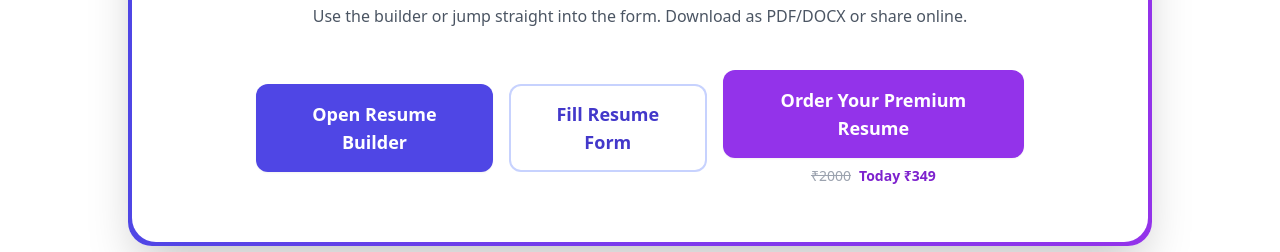
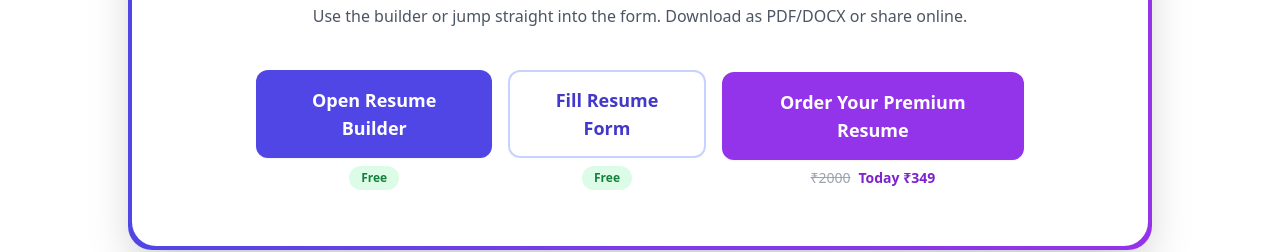
Before and after one commit to Dharmendra20009/viziopath-app, a React (Vite) app: page /services in a window 1280 px wide. Shown: the part 474-726 px from the top of the page. Built offline with nearby package versions, Linux system fonts and the light colour scheme; no server answers.

Commit message:
changing for marketing

```diff
--- a/index.html
+++ b/index.html
@@ -70,7 +70,7 @@
         "areaServed": "IN",
         "availableLanguage": "en"
       }],
-      "description": "Viziopath offers premium internships, skill development programs, and career opportunities for students and professionals."
+      "description": "Meet Viziopath — your personal career assistant that helps you build winning resumes, land top internships, and prepare for interviews with confidence. Join a community of students and professionals from 187+ universities shaping their future with Viziopath."
     }
     </script>
 
@@ -80,7 +80,7 @@
       "@type": "WebSite",
       "url": "https://viziopath.info/",
       "name": "Viziopath",
-      "description": "Internships, Skill Development & Career Opportunities",
+      "description": "Empowering students and professionals with internships, skill development, and guided career success.",
       "potentialAction": {
         "@type": "SearchAction",
         "target": "https://viziopath.info/search?q={search_term_string}",
--- a/src/App.tsx
+++ b/src/App.tsx
@@ -37,6 +37,7 @@ function App() {
             <Route path="/contact" element={<Contact />} />
             <Route path="/login" element={<Login />} />
             <Route path="/signup" element={<Signup />} />
+            {/* <Route path="/ai-assistant" element={<AIAssistant />} /> */}
           </Routes>
         </main>
         <Footer />   {/* Always shows */}
--- a/src/components/Header.tsx
+++ b/src/components/Header.tsx
@@ -14,6 +14,7 @@ const Header = () => {
     { name: 'Courses & Trainings', href: '/speakers' },
     { name: 'Resume Builder', href: '/services' },
     { name: 'Contact Us', href: '/contact' },
+    // { name: 'AI Assistant', href: '/ai-assistant' }, // Remove or comment this line
   ];
 
   return (
--- a/src/pages/ResumeBuilder.tsx
+++ b/src/pages/ResumeBuilder.tsx
@@ -61,14 +61,35 @@ const ResumeBuilder: React.FC = () => {
                   Use the builder or jump straight into the form. Download as PDF/DOCX or share online.
                 </p>
                 <div className="mt-8 flex flex-col items-center gap-4 sm:mt-10 sm:flex-row sm:justify-center">
-                  <a href="https://www.careerhubs.info/resume-builder" target="_blank" rel="noopener noreferrer" className="inline-flex items-center justify-center rounded-xl bg-indigo-600 px-6 py-4 text-base font-semibold text-white shadow-sm transition-colors hover:bg-indigo-500 sm:text-lg">
-                    Open Resume Builder
-                  </a>
-                  <a href="https://www.careerhubs.info/resume-form" target="_blank" rel="noopener noreferrer" className="inline-flex items-center justify-center rounded-xl px-6 py-4 text-base font-semibold text-indigo-700 ring-2 ring-inset ring-indigo-200 transition-colors hover:bg-indigo-50 sm:text-lg">
-                    Fill Resume Form
-                  </a>
                   <div className="flex flex-col items-center">
-                    <a href="https://docs.google.com/forms/d/e/1FAIpQLSfGE3mcREhM0VatrbUXHupROarHAPa7Pp6YO3hXCHUPuoeGpQ/viewform?usp=header" target="_blank" rel="noopener noreferrer" className="inline-flex items-center justify-center rounded-xl bg-purple-600 px-6 py-4 text-base font-semibold text-white shadow-sm transition-colors hover:bg-purple-500 sm:text-lg">
+                    <a
+                      href="https://www.careerhubs.info/resume-builder"
+                      target="_blank"
+                      rel="noopener noreferrer"
+                      className="inline-flex items-center justify-center rounded-xl bg-indigo-600 px-6 py-4 text-base font-semibold text-white shadow-sm transition-colors hover:bg-indigo-500 sm:text-lg"
+                    >
+                      Open Resume Builder
+                    </a>
+                    <span className="mt-2 px-3 py-1 rounded-full bg-green-100 text-green-700 text-xs font-bold">Free</span>
+                  </div>
+                  <div className="flex flex-col items-center">
+                    <a
+                      href="https://www.careerhubs.info/resume-form"
+                      target="_blank"
+                      rel="noopener noreferrer"
+                      className="inline-flex items-center justify-center rounded-xl px-6 py-4 text-base font-semibold text-indigo-700 ring-2 ring-inset ring-indigo-200 transition-colors hover:bg-indigo-50 sm:text-lg"
+                    >
+                      Fill Resume Form
+                    </a>
+                    <span className="mt-2 px-3 py-1 rounded-full bg-green-100 text-green-700 text-xs font-bold">Free</span>
+                  </div>
+                  <div className="flex flex-col items-center">
+                    <a
+                      href="https://docs.google.com/forms/d/e/1FAIpQLSfGE3mcREhM0VatrbUXHupROarHAPa7Pp6YO3hXCHUPuoeGpQ/viewform?usp=header"
+                      target="_blank"
+                      rel="noopener noreferrer"
+                      className="inline-flex items-center justify-center rounded-xl bg-purple-600 px-6 py-4 text-base font-semibold text-white shadow-sm transition-colors hover:bg-purple-500 sm:text-lg"
+                    >
                       Order Your Premium Resume
                     </a>
                     <div className="mt-2 text-xs sm:text-sm text-gray-700">
```
Also changed, not shown: public/AI.jpg (added).
